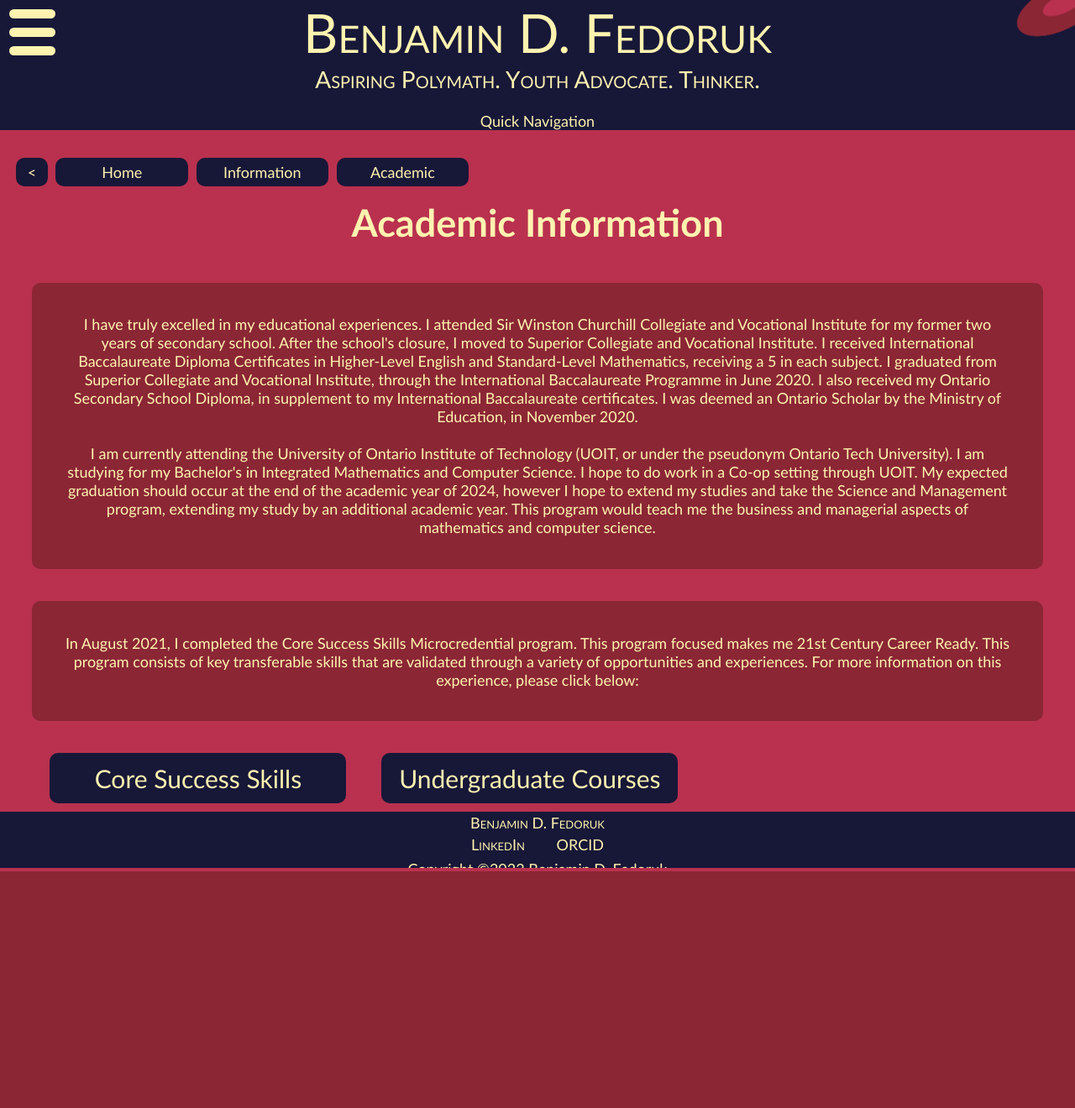
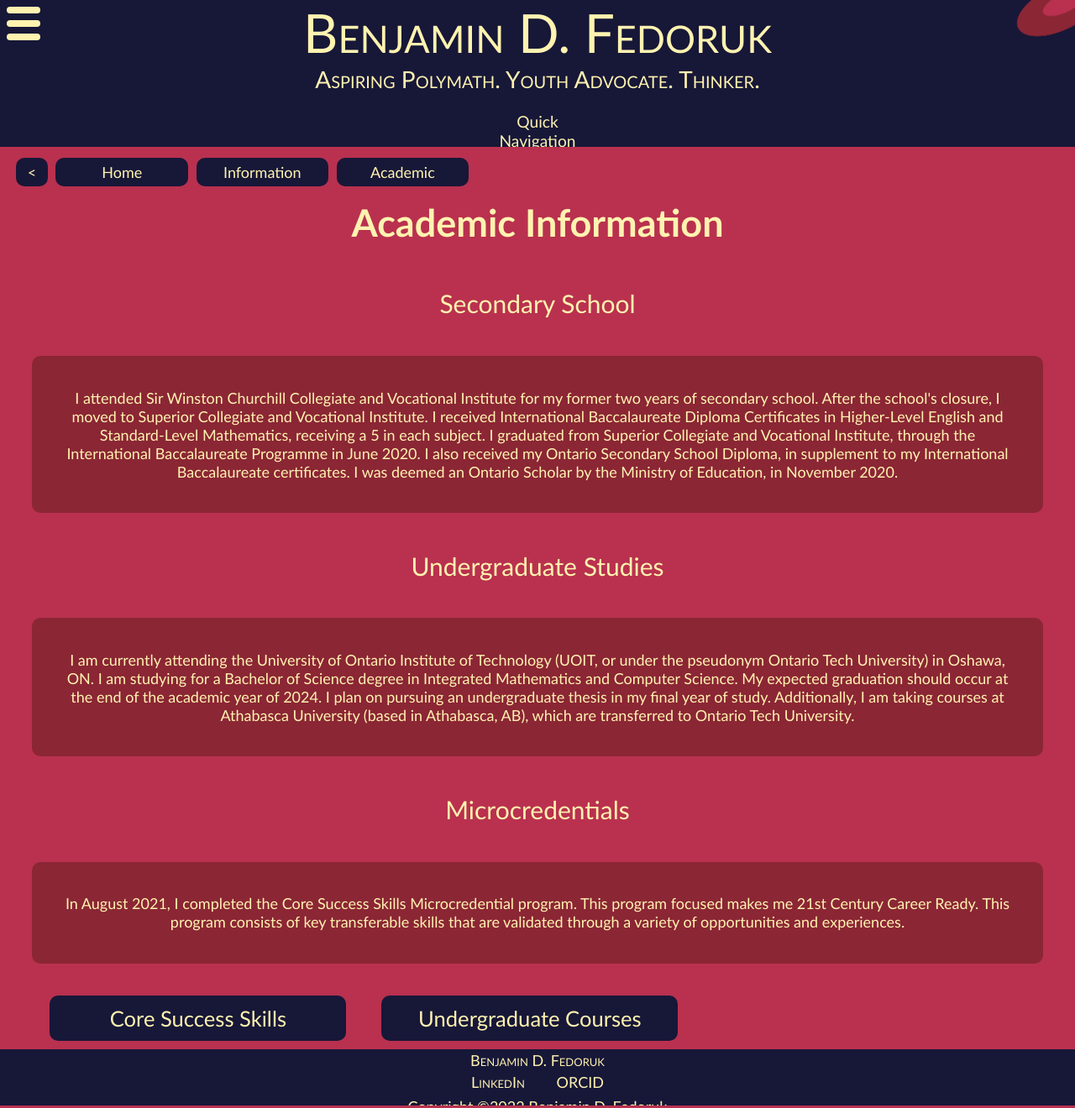
Before and after one commit to fedorukben/personalwebsite, a PHP site: page /info/academic.html in a window 1280 px wide. Shown: the whole page at 84% size. Before the commit the page ends 1038 px from the top, so only its background shows below. Run offline with PHP 8.4, Linux system fonts and the light colour scheme.

Commit message:
Revamped academic info main page

```diff
--- a/info/academic.html
+++ b/info/academic.html
@@ -40,13 +40,23 @@
         <div class="pagetitle">
             Academic Information
         </div>
-        <div class="section">
-            I have truly excelled in my educational experiences. I attended Sir Winston Churchill Collegiate and Vocational Institute for my former two years of secondary school. After the school's closure, I moved to Superior Collegiate and Vocational Institute. I received International Baccalaureate Diploma Certificates in Higher-Level English and Standard-Level Mathematics, receiving a 5 in each subject. I graduated from Superior Collegiate and Vocational Institute, through the International Baccalaureate Programme in June 2020. I also received my Ontario Secondary School Diploma, in supplement to my International Baccalaureate certificates. I was deemed an Ontario Scholar by the Ministry of Education, in November 2020.
-            <br><br>
-            I am currently attending the University of Ontario Institute of Technology (UOIT, or under the pseudonym Ontario Tech University). I am studying for my Bachelor's in Integrated Mathematics and Computer Science. I hope to do work in a Co-op setting through UOIT. My expected graduation should occur at the end of the academic year of 2024, however I hope to extend my studies and take the Science and Management program, extending my study by an additional academic year. This program would teach me the business and managerial aspects of mathematics and computer science.
+        <div class="sectiontitle">
+            Secondary School
         </div>
         <div class="section">
-            In August 2021, I completed the Core Success Skills Microcredential program. This program focused makes me 21st Century Career Ready. This program consists of key transferable skills that are validated through a variety of opportunities and experiences. For more information on this experience, please click below:
+            I attended Sir Winston Churchill Collegiate and Vocational Institute for my former two years of secondary school. After the school's closure, I moved to Superior Collegiate and Vocational Institute. I received International Baccalaureate Diploma Certificates in Higher-Level English and Standard-Level Mathematics, receiving a 5 in each subject. I graduated from Superior Collegiate and Vocational Institute, through the International Baccalaureate Programme in June 2020. I also received my Ontario Secondary School Diploma, in supplement to my International Baccalaureate certificates. I was deemed an Ontario Scholar by the Ministry of Education, in November 2020.
+        </div>
+        <div class="sectiontitle">
+            Undergraduate Studies
+        </div>
+        <div class="section">
+            I am currently attending the University of Ontario Institute of Technology (UOIT, or under the pseudonym Ontario Tech University) in Oshawa, ON. I am studying for a Bachelor of Science degree in Integrated Mathematics and Computer Science. My expected graduation should occur at the end of the academic year of 2024. I plan on pursuing an undergraduate thesis in my final year of study. Additionally, I am taking courses at Athabasca University (based in Athabasca, AB), which are transferred to Ontario Tech University.
+        </div>
+        <div class="sectiontitle">
+            Microcredentials
+        </div>
+        <div class="section">
+            In August 2021, I completed the Core Success Skills Microcredential program. This program focused makes me 21st Century Career Ready. This program consists of key transferable skills that are validated through a variety of opportunities and experiences.
         </div>
         <div class='container'>
             <a href='info/academic/core-success-skills.html'>
--- a/styles.css
+++ b/styles.css
@@ -181,8 +181,8 @@
     position: fixed;
     left: 0;
     top: 0;
-    width: 77px;
-    height: 77px;
+    width: 7vh;
+    height: 7vh;
     background-color: #171738;
     z-index: 1;
     transition: 0.3s;
@@ -196,36 +196,36 @@
     background-color: #171738;
 }
 div.full-menu-btn-line-1 {
-    margin-top: 11px;
-    margin-bottom: 11px;
+    margin-top: 1vh;
+    margin-bottom: 1vh;
     background-color: #FFF3B0;
     z-index: 0;
     position: fixed;
-    left: 11px;
-    width: 55px;
-    height: 11px;
+    left: 1vh;
+    width: 5vh;
+    height: 1vh;
 }
 div.full-menu-btn-line-2 {
-    margin-top: 11px;
-    margin-bottom: 11px;
+    margin-top: 1vh;
+    margin-bottom: 1vh;
     background-color: #FFF3B0;
     z-index: 0;
     position: fixed;
-    left: 11px;
-    top: 22px;
-    width: 55px;
-    height: 11px;
+    left: 1vh;
+    top: 2vh;
+    width: 5vh;
+    height: 1vh;
 }
 div.full-menu-btn-line-3 {
-    margin-top: 11px;
-    margin-bottom: 11px;
+    margin-top: 1vh;
+    margin-bottom: 1vh;
     background-color: #FFF3B0;
     z-index: 0;
     position: fixed;
-    left: 11px;
-    top: 44px;
-    width: 55px;
-    height: 11px;
+    left: 1vh;
+    top: 4vh;
+    width: 5vh;
+    height: 1vh;
 }
 div.header {
     background-color: #171738;
@@ -242,7 +242,7 @@
 }
 div.sectiontitle {
     background-color: #B9314F;
-    font-size: 2.5vw;
+    font-size: 30px;
     margin-top: 3%;
     margin-left: 30%;
     margin-right: 30%;
@@ -360,7 +360,7 @@
     width: 29.33%;
     padding-top: 1%;
     padding-bottom: 1%;
-    font-size: 30px;
+    font-size: 2vw;
     margin-left: 1.75%;
     margin-right: 1.75%;
     background-color: #171738;
@@ -497,6 +497,9 @@
     grid-template-columns: repeat(9, 1fr);
     transition: 0.3s;
 }
+div.quicknav > a > div.quickselector > span {
+    font-size: 1.5vw;
+}
 div.quicknav:hover {
     background-color: #FFF3B0;
     color: #171738;
@@ -506,6 +509,7 @@
 }
 div.quicknav:hover > a > div.quickselector {
     color: #171738;
+    font-size: 1.5vw;
 }
 div.quicknav:hover > a > div.quickselector:after {
     content: "Home";
@@ -518,6 +522,7 @@
     color: #FFF3B0;
     background-color: #171738;
     border-radius: 0;
+    font-size: 1.5vw
 }
 div.quicklink:hover {
     color: #171738;
```
